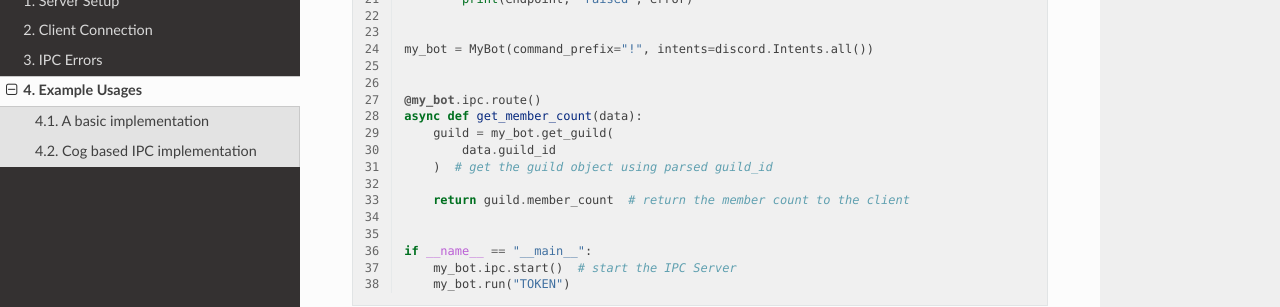
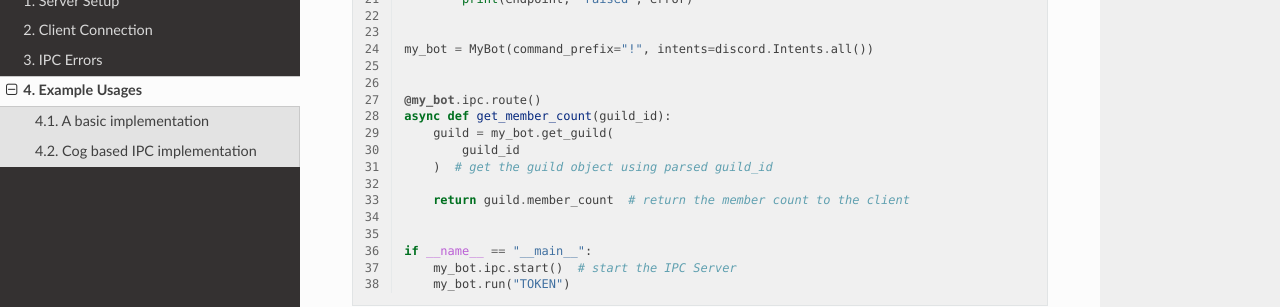
Before and after one commit to Ext-Creators/discord-ext-ipc, a Sphinx documentation site: the page built from docs/modules/examples.rst, in a window 1280 px wide and 900 px high, scrolled down 543 px. Shown: the part 151-458 px from the top of the window. Built offline with Sphinx 7.4.7 and the Read the Docs theme 2.0.0, drawn with Linux system fonts in a browser that asks for light colours; the version number could not be read and is left out.

Commit message:
Alter examples in docs and examples folder

```diff
--- a/docs/modules/examples.rst
+++ b/docs/modules/examples.rst
@@ -39,9 +39,9 @@ The bot file:
 
 
     @my_bot.ipc.route()
-    async def get_member_count(data):
+    async def get_member_count(guild_id):
         guild = my_bot.get_guild(
-            data.guild_id
+            guild_id
         )  # get the guild object using parsed guild_id
 
         return guild.member_count  # return the member count to the client
@@ -132,9 +132,9 @@ The cog file:
             self.bot = bot
 
         @ipc.server.route()
-        async def get_member_count(self, data):
+        async def get_member_count(self, guild_id):
             guild = self.bot.get_guild(
-                data.guild_id
+                guild_id
             )  # get the guild object using parsed guild_id
 
             return guild.member_count  # return the member count to the client
```
Also changed, not shown: 1 other file.
